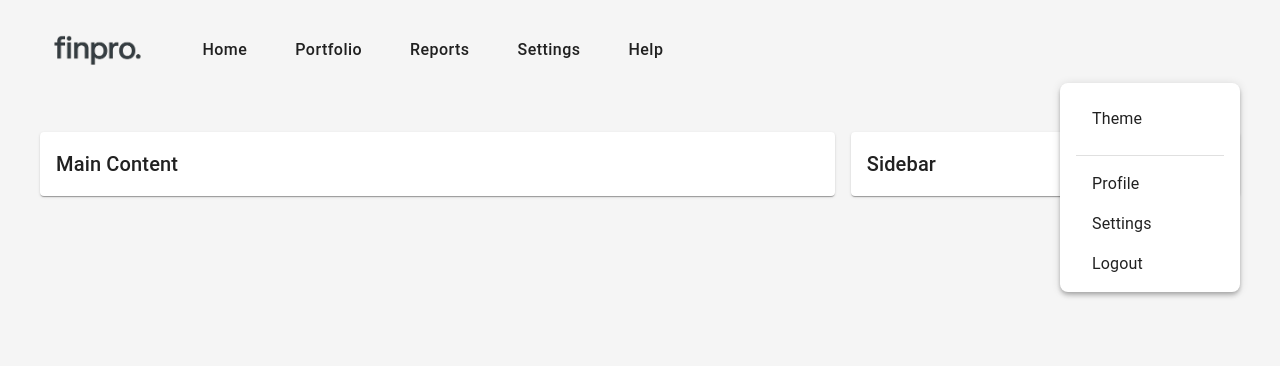
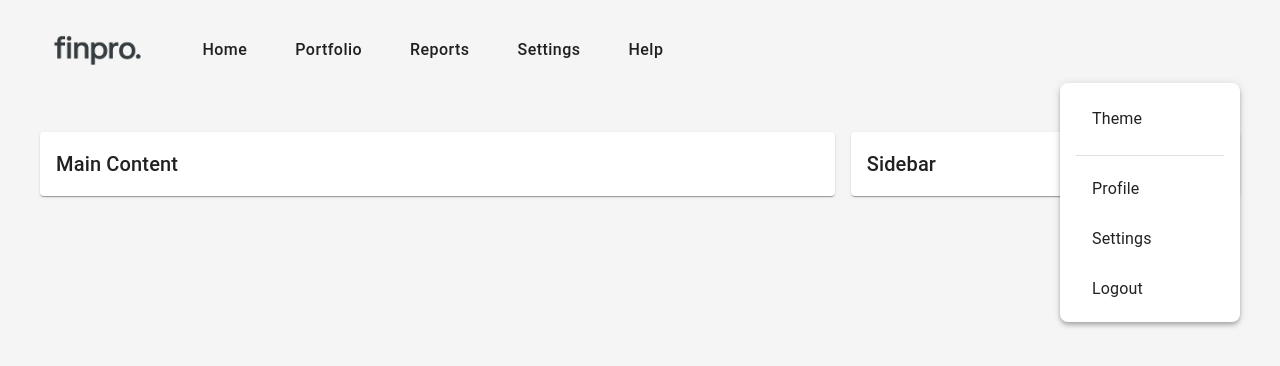
Before and after one commit to ShuaLee/finpro-frontend, a React (Vite) app: page / in a window 1280 px wide. Both pictures are taken after a click on the button 1212 px from the left and 50 px from the top of the page. Shown: the top 366 px of the page. Built offline with nearby package versions, Linux system fonts and the light colour scheme; some icons are missing.

Commit message:
navbar and buttons working smoothly.

```diff
--- a/src/components/TopNavBar.tsx
+++ b/src/components/TopNavBar.tsx
@@ -39,14 +39,14 @@ const TopNavBar = ({ onToggleDarkMode, darkMode }: Props) => {
 
   const [drawerOpen, setDrawerOpen] = useState(false);
   const [menuOpen, setMenuOpen] = useState(false);
+
   const anchorRef = useRef<HTMLButtonElement | null>(null);
   const menuRef = useRef<HTMLDivElement | null>(null);
 
   const handleToggleDrawer = () => setDrawerOpen(!drawerOpen);
+
   const handleMenuOpen = (event: React.MouseEvent<HTMLElement>) => {
     const target = event.currentTarget as HTMLButtonElement;
-
-    // Toggle if already open and same button
     if (anchorRef.current === target && menuOpen) {
       setMenuOpen(false);
     } else {
@@ -54,9 +54,9 @@ const TopNavBar = ({ onToggleDarkMode, darkMode }: Props) => {
       setMenuOpen(true);
     }
   };
+
   const handleMenuClose = () => setMenuOpen(false);
 
-  // Close on outside click
   useEffect(() => {
     const handleClickOutside = (event: MouseEvent) => {
       const target = event.target as Node;
@@ -114,7 +114,6 @@ const TopNavBar = ({ onToggleDarkMode, darkMode }: Props) => {
                   height: 38,
                   width: "auto",
                   display: "block",
-                  marginTop: 0,
                 }}
               />
             </Box>
@@ -202,7 +201,6 @@ const TopNavBar = ({ onToggleDarkMode, darkMode }: Props) => {
               onClick={onToggleDarkMode}
               color="inherit"
               disableRipple
-              disableTouchRipple
               size="small"
               sx={{
                 width: 40,
@@ -220,7 +218,11 @@ const TopNavBar = ({ onToggleDarkMode, darkMode }: Props) => {
 
           <List>
             {navOptions.map((label) => (
-              <ListItemButton key={label} sx={getMenuItemStyle(theme)}>
+              <ListItemButton
+                key={label}
+                onClick={handleMenuClose}
+                sx={getMenuItemStyle(theme)}
+              >
                 <ListItemText primary={label} />
               </ListItemButton>
             ))}
@@ -230,7 +232,11 @@ const TopNavBar = ({ onToggleDarkMode, darkMode }: Props) => {
 
           <List>
             {profileOptions.map((label) => (
-              <ListItemButton key={label} sx={getMenuItemStyle(theme)}>
+              <ListItemButton
+                key={label}
+                onClick={handleMenuClose}
+                sx={getMenuItemStyle(theme)}
+              >
                 <ListItemText primary={label} />
               </ListItemButton>
             ))}
@@ -301,21 +307,13 @@ const TopNavBar = ({ onToggleDarkMode, darkMode }: Props) => {
                 <Divider sx={{ my: 1 }} />
 
                 {profileOptions.map((label) => (
-                  <Box
+                  <ListItemButton
                     key={label}
                     onClick={handleMenuClose}
-                    sx={{
-                      px: 2,
-                      py: 1,
-                      cursor: "pointer",
-                      borderRadius: 1,
-                      "&:hover": {
-                        backgroundColor: theme.palette.action.hover,
-                      },
-                    }}
+                    sx={getMenuItemStyle(theme)}
                   >
-                    {label}
-                  </Box>
+                    <ListItemText primary={label} />
+                  </ListItemButton>
                 ))}
               </Paper>
             </Box>
--- a/src/theme/buttonStyles.ts
+++ b/src/theme/buttonStyles.ts
@@ -1,9 +1,15 @@
 import type { Theme } from "@mui/material/styles";
+import { lighten, darken } from "@mui/system";
+
+const getActiveBackground = (theme: Theme) => {
+  const base = theme.palette.background.default;
+  return theme.palette.mode === "dark" ? lighten(base, 0.5) : darken(base, 0.3); // slightly less dark for better feel
+};
 
 export const getNavButtonStyle = (theme: Theme) => ({
-  borderRadius: theme.spacing(1), // e.g. 4px
-  height: theme.spacing(6.25), // 50px
-  minWidth: theme.spacing(5), // 40px
+  borderRadius: theme.spacing(1),
+  height: theme.spacing(6.25),
+  minWidth: theme.spacing(5),
   paddingLeft: theme.spacing(2),
   paddingRight: theme.spacing(2),
   justifyContent: "center",
@@ -11,14 +17,20 @@ export const getNavButtonStyle = (theme: Theme) => ({
   "&:hover": {
     backgroundColor: theme.palette.action.hover,
   },
+  "&:active": {
+    backgroundColor: getActiveBackground(theme), // 👈 the key part
+  },
 });
 
 export const getMenuItemStyle = (theme: Theme) => ({
   borderRadius: theme.spacing(1),
-  height: theme.spacing(6.25), // 50px
+  height: theme.spacing(6.25),
   fontSize: "0.95rem",
   transition: "background-color 0.2s ease",
   "&:hover": {
     backgroundColor: theme.palette.action.hover,
   },
+  "&:active": {
+    backgroundColor: getActiveBackground(theme),
+  },
 });
```
